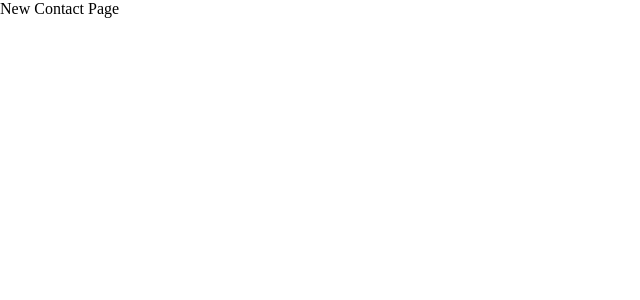
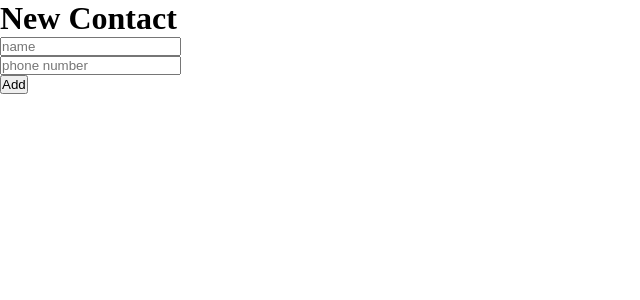
Before and after one commit to MohsenFarrokhi/dashboard, a React (Vite) app in the folder vite-project/: page /new-contact in a window 1280 px wide. Shown: the top 300 px of the page, without its empty margins (0-640 px from the left). Built offline with nearby package versions, Linux system fonts and the light colour scheme.

Commit message:
Add: add components and style and fix db after adding some tests.

```diff
--- a/vite-project/src/App.jsx
+++ b/vite-project/src/App.jsx
@@ -1,13 +1,16 @@
 import {Route, Routes} from "react-router-dom";
 import Home from "./Home.jsx";
 import NewContact from "./NewContact.jsx";
+
 function App() {
 
     return (
-        <Routes>
-            <Route path='/' element={<Home/>}/>
-            <Route path='/new-contact' element={<NewContact/>}/>
-        </Routes>
+        <>
+            <Routes>
+                <Route path='/' element={<Home/>}/>
+                <Route path='/new-contact' element={<NewContact/>}/>
+            </Routes>
+        </>
     )
 }
 
--- a/vite-project/src/Home.jsx
+++ b/vite-project/src/Home.jsx
@@ -1,13 +1,25 @@
-import ContactList from "./components/ContatcsList.jsx";
+import ContactList from "./components/ContactsList.jsx";
+import './styles/Home.css'
+import {useNavigate} from "react-router-dom";
 
 const Home = () => {
+    const navigate = useNavigate();
+    const handleClick = () => {
+        navigate("/new-contact");
+    }
     return (
         <div>
-          <div>
-              <h1>Dashboard</h1>
-              <button>Add</button>
-          </div>
-            <ContactList/>
+            <div className="header">
+                <h1>Dashboard</h1>
+                <button
+                    className="btn"
+                    onClick={handleClick}
+                >Add
+                </button>
+            </div>
+            <div>
+                <ContactList/>
+            </div>
         </div>
     )
 }
--- a/vite-project/src/NewContact.jsx
+++ b/vite-project/src/NewContact.jsx
@@ -1,7 +1,10 @@
+import ContactForm from "./components/ContactForm.jsx";
+
 const NewContact = () => {
     return (
         <div>
-            New Contact Page
+            <h1>New Contact</h1>
+            <ContactForm/>
         </div>
     )
 }
--- a/vite-project/src/components/Contatc.jsx
+++ b/vite-project/src/components/Contact.jsx
@@ -1,5 +1,5 @@
 import '../styles/Contact.css'
-const Contatc = (name, number) => {
+const Contact = ({name, number}) => {
     return (
         <div className="card">
             <p>Name : {name}</p>
@@ -7,4 +7,4 @@ const Contatc = (name, number) => {
         </div>
     )
 }
-export default Contatc;
+export default Contact;
--- /dev/null
+++ b/vite-project/src/components/ContactForm.jsx
@@ -0,0 +1,55 @@
+import {useState} from "react";
+import axios from "axios";
+import {useNavigate} from "react-router-dom";
+
+const CONTACTS_API = "http://localhost:3000/contacts";
+
+const ContactForm = () => {
+    const [contact, setContact] = useState({name: "", number: ""});
+    const {name, number} = contact;
+    const navigate = useNavigate()
+    const handleChange = (e) => {
+        setContact({...contact, [e.target.name]: e.target.value})
+    }
+    const handleSubmit = async (e) => {
+        e.preventDefault();
+
+        if (name.trim() === "" || number.trim() === "") {
+            alert("All fields are required!");
+            return;
+        }
+        try {
+            await axios.post(CONTACTS_API, contact);
+            setContact({name: "", number: ""})
+            navigate("/")
+        } catch (error) {
+            console.log(error)
+        }
+    }
+    return (
+        <form onSubmit={handleSubmit}>
+            <div>
+                <input
+                    placeholder="name"
+                    value={name}
+                    name="name"
+                    onChange={handleChange}
+                />
+            </div>
+            <div>
+                <input
+                    placeholder="phone number"
+                    value={number}
+                    name="number"
+                    onChange={handleChange}/>
+            </div>
+            <div>
+                <button
+                    type="submit">Add
+                </button>
+            </div>
+        </form>
+    )
+}
+
+export default ContactForm;
--- a/vite-project/src/components/ContatcsList.jsx
+++ b/vite-project/src/components/ContactsList.jsx
@@ -1,8 +1,10 @@
 import axios from "axios";
 import {useEffect, useState} from "react";
+import Contact from "./Contact.jsx";
 
 
 const CONTACTS_API = "http://localhost:3000/contacts";
+
 const ContactList = () => {
     const [contacts, setContacts] = useState([]);
     useEffect(() => {
@@ -20,7 +22,7 @@ const ContactList = () => {
 
     return (
         <div>
-            {contacts.map((id, name, number) =>
+            {contacts.map(({id, name, number}) =>
                 <Contact
                     key={id}
                     name={name}
--- /dev/null
+++ b/vite-project/src/styles/Home.css
@@ -0,0 +1,13 @@
+.header {
+    display: flex;
+    justify-content: space-between;
+    margin: 10px;
+    border-radius: 8px;
+    border: 1px solid #023a02;
+     padding: 10px;
+}
+
+.btn {
+    padding: 10px;
+
+}
```
